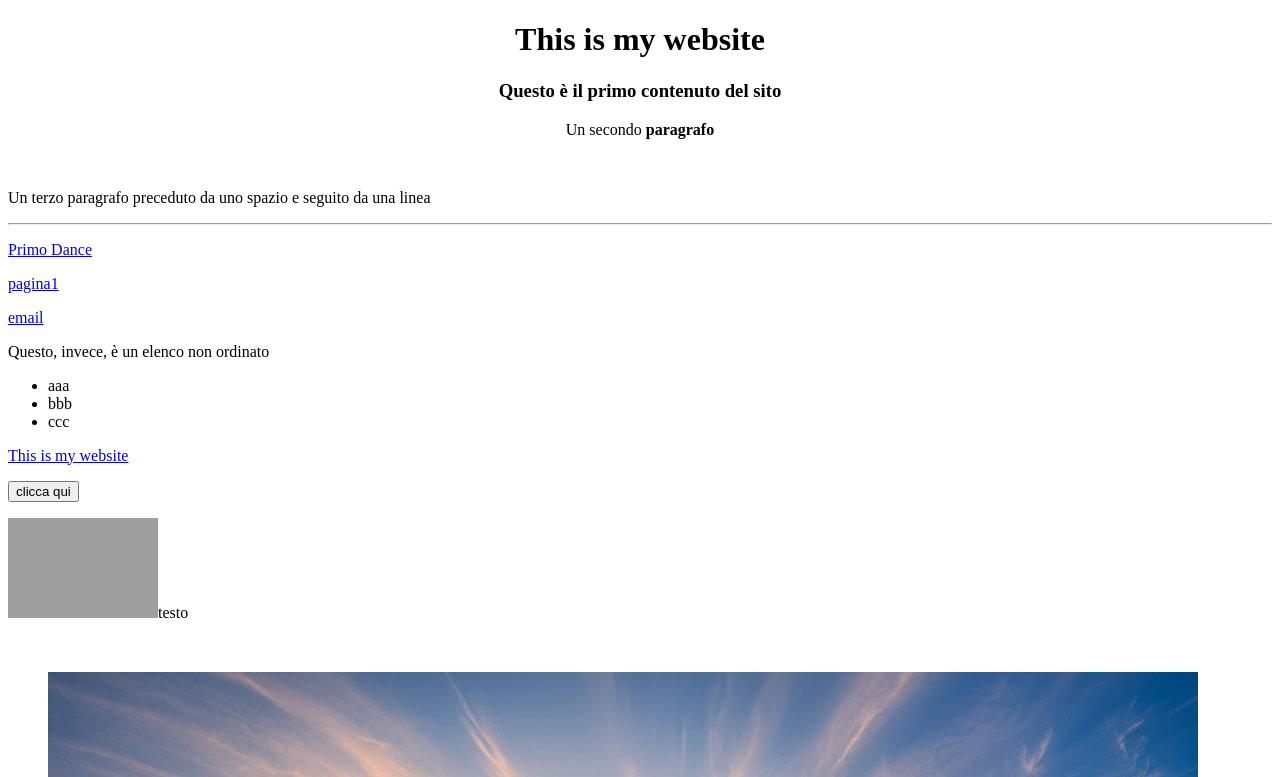
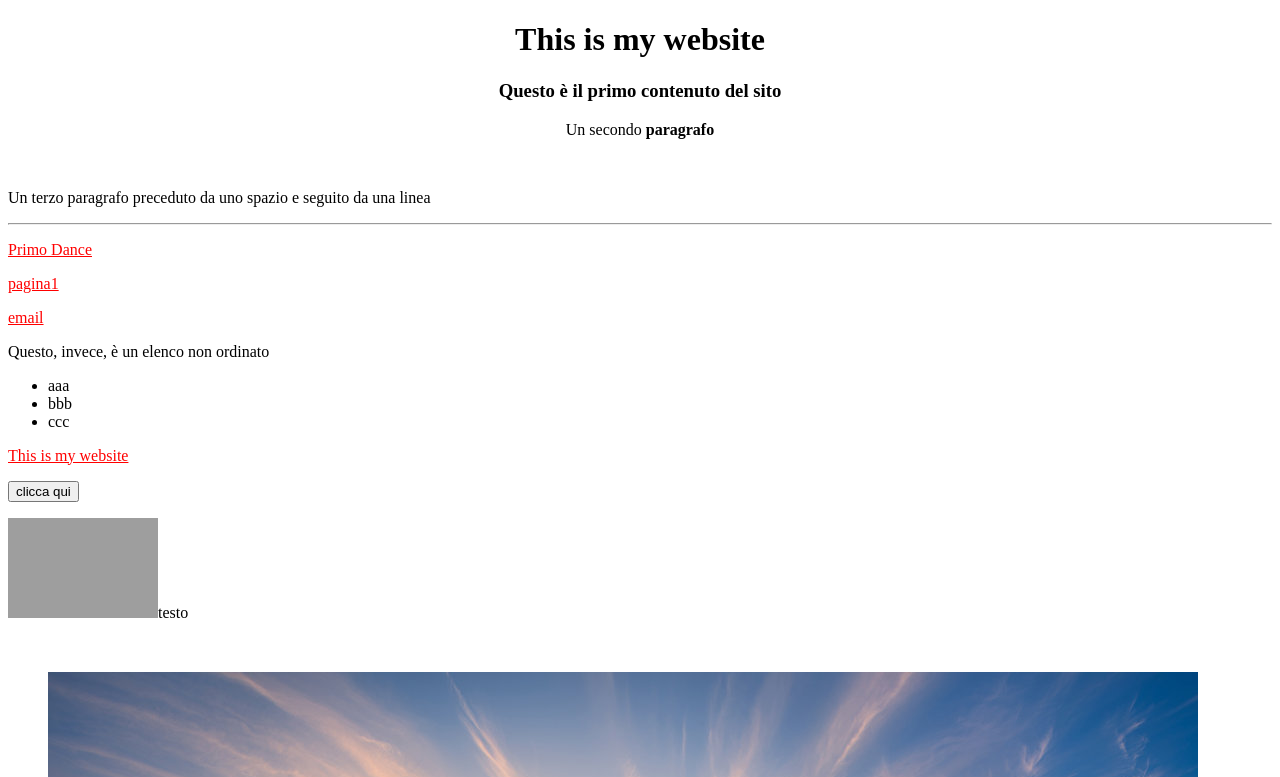
Before and after one commit to antoniopaladino/website, a plain HTML site: page index.html in a window 1280 px wide. Shown: the top 777 px of the page. Drawn offline with Linux system fonts and the light colour scheme; grey boxes are pictures that could not be loaded.

Commit message:
Update style.css

```diff
--- a/css/style.css
+++ b/css/style.css
@@ -7,3 +7,7 @@ body {
 .aaa {
   background:#red;
 }
+
+a {
+color:red
+}
```
